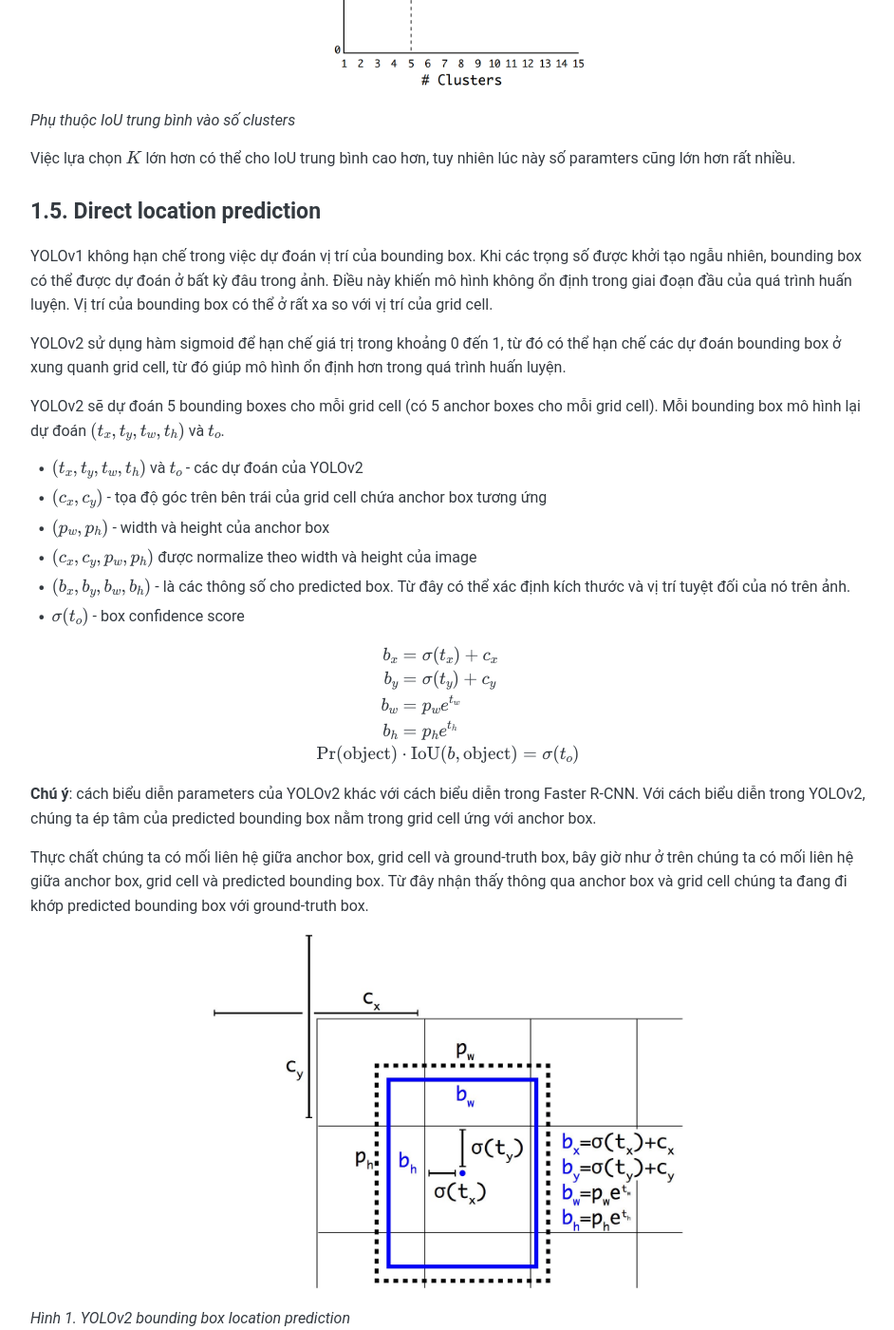
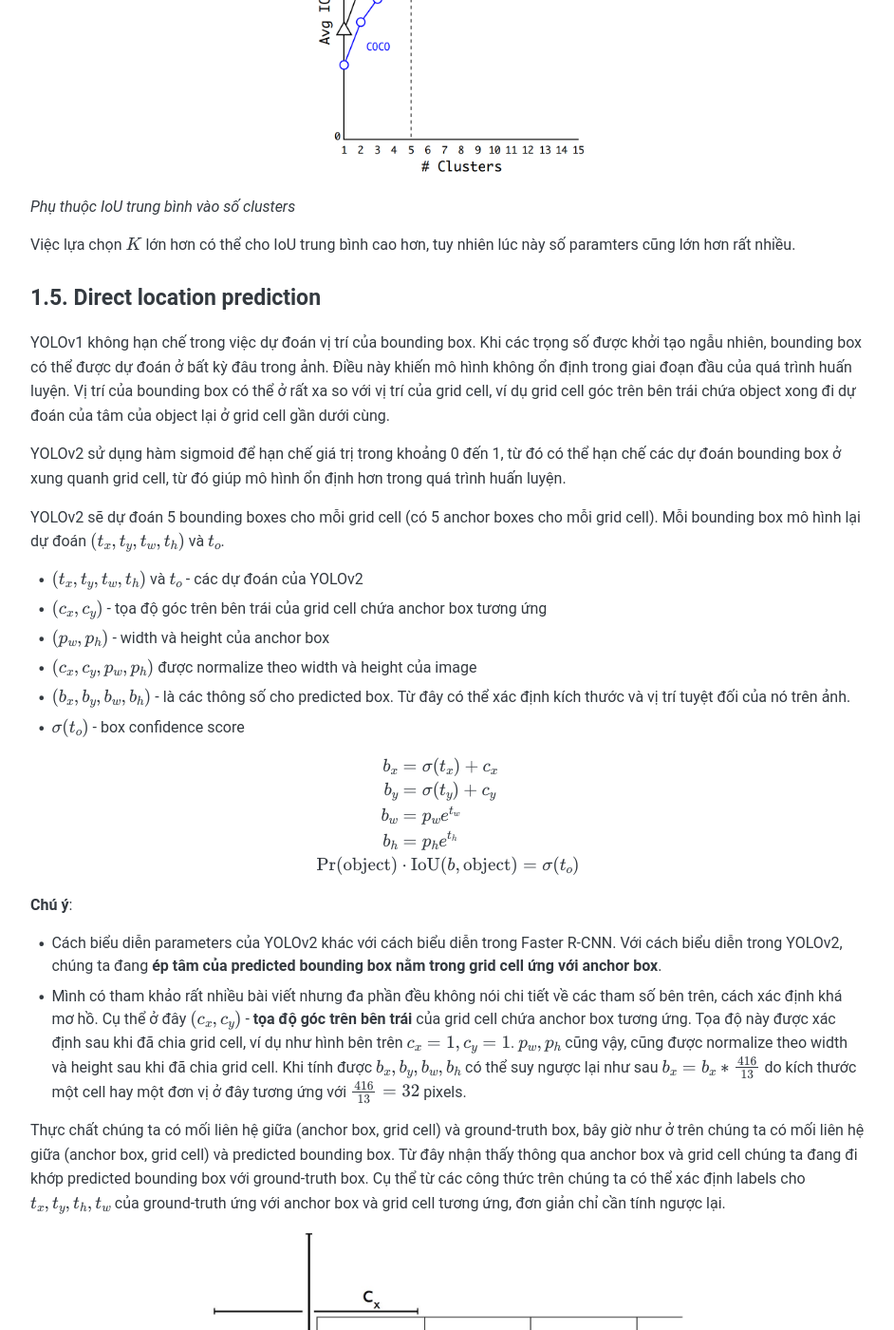
Before and after one commit to huytranvan2010/huytranvan2010.github.io, a Jekyll site: the page built from _posts/2021-07-06-YOLOv2-Core-Ideas.md, in a window 1280 px wide and 1400 px high, scrolled down 3280 px. Shown: the whole window at 95% size, without its empty margins (168-1110 px from the left). Built offline with Jekyll 4.4.1, drawn with Linux system fonts in a browser that asks for light colours; some of the changed text lies outside the part shown.

Commit message:
add info about parameters of bboxes

```diff
--- a/_posts/2021-07-06-YOLOv2-Core-Ideas.md
+++ b/_posts/2021-07-06-YOLOv2-Core-Ideas.md
@@ -31,22 +31,24 @@ Khác với YOLOv1, base network của YOLOv2 được train cho classification
 
 ## 1.3. Convolutional with anchor boxes
 
-Đây là thay đổi đáng chú ý nhất của YOLOv2 so với YOLOv1. Các anchor boxes này chịu trách nhiệm cho việc dự đoán các bounding boxes. Anchor boxes được thiết kế cho bộ dataset có sẵn dựa trên phân nhóm clustering (K-means clustering). Điều này xuất phát từ việc các vật thể có một số boundng boxes tương đồng ví dụ như ô tô, xe đẹp có bounding box dạng hình chữ nhật nằm ngang, người có bounding box dạng hình chữ nhật đứng...Khái niệm anchor boxes này đã có trên [Faster R-CNN](https://huytranvan2010.github.io/Faster-RCNN/), hoạt động khá hiệu quả, sẽ đi dự đoán bounding boxes dựa trên các anchor boxes này.
+Đây là thay đổi đáng chú ý nhất của YOLOv2 so với YOLOv1. Các anchor boxes này chịu trách nhiệm cho việc dự đoán các bounding boxes. Anchor boxes được thiết kế cho bộ dataset có sẵn dựa trên phân nhóm clustering (K-means clustering). Điều này xuất phát từ việc các vật thể có một số boundng boxes tương đồng ví dụ như ô tô, xe đẹp có bounding box dạng hình chữ nhật nằm ngang, người có bounding box dạng hình chữ nhật đứng... Khái niệm anchor boxes này đã có trên [Faster R-CNN](https://huytranvan2010.github.io/Faster-RCNN/), hoạt động khá hiệu quả, sẽ đi dự đoán bounding boxes dựa trên các anchor boxes này.
 
 Dưới đây là một số thay đổi khi sử dụng convolutional với anchor boxes:
 - Loại bỏ FC layers chịu trách nhiệm cho dự đoán bounding boxes, loại bỏ một lớp Maxpooling ở cuối để tăng kích thước feature map.
 
 <img src="../images/YOLO/yolov2_5.jpeg" style="display:block; margin-left:auto; margin-right:auto">
 
-- Thay đổi input size từ `448x448` xuống `416x416`. Điều này giúp tạo feature map có kích thước `13x13` - là số lẻ. Thông thường center của picture thường bị chiếm bởi object có kích thước lớn. Với số lẻ grid cells, chúng ta sẽ chỉ rõ vị trí của object.
+- Thay đổi input size từ `448x448` xuống `416x416`. Điều này giúp tạo feature map có kích thước `13x13` - là số lẻ. Thông thường center của picture thường bị chiếm bởi object có kích thước lớn. Với số lẻ grid cells, chúng ta sẽ chỉ rõ vị trí của object. Tránh trường hợp feature map chẵn, vị trí trong hình thuộc về cả 4 grid cells.
 
 <img src="../images/YOLO/yolov2_6.jpeg" style="display:block; margin-left:auto; margin-right:auto" width="500">
 
-- Chuyển class prediction từ cell level sang bounding box level. Mỗi dự đoán của bounding box bao gồm 4 parameters, 1 box confidence score (objectness) và 20 class probabilities. Giả sử mỗi grid cell có 5 anchor boxes (5 prior boxes) thì sẽ dự đoán 5 bounding boxes và lúc này có tổng số 125 parameters cho mỗi grid cell.
+- Chuyển class prediction từ cell level sang bounding box level. Mỗi dự đoán của bounding box bao gồm 4 parameters, 1 box confidence score (objectness) và 20 class probabilities. Xem thêm [Deep Learning Specialization]() để có cảm giác tốt hơn .Giả sử mỗi grid cell có 5 anchor boxes (5 prior boxes) thì sẽ dự đoán 5 bounding boxes và lúc này có tổng số 125 parameters cho mỗi grid cell.
 
 <img src="../images/YOLO/yolov2_3.png" style="display:block; margin-left:auto; margin-right:auto" width="800">
 
 Thay vì dự đoán vị trí của bounding boxes với FC layers trong [YOLOv1](https://huytranvan2010.github.io/YOLOv1-Core-Ideas/), YOLOv2 sử dụng Conv layers để dự đoán vị trí của anchor boxes như trong [Faster R-CNN](https://huytranvan2010.github.io/Faster-RCNN/). YOLOv2 downsampling ảnh ban đầu xuống feature map có kích thước `13x13`. YOLOv1 dự đoán 98 bounding boxes, còn YOLOv2 với anchor boxes nó dự đoán hơn 1000 boxes. Thay đổi này làm giảm mAP một chút từ 69.6% map xuống 69.2% mAP, nhưng recall tăng từ 81% lên 88% - đồng nghĩa với việc tăng cơ hội phát hiện được tất cả groundth-truth boxes.
+
+**Chú ý**: Tương tự như YOLOv1, khi downsampling xuống feature map `13x13`, điều này đồng nghĩa với việc chúng ta chia input image thành grid cell `13x13` và mỗi cell này tương ứng với một vị trí trong feature map.
 
 ## 1.4. Dimension clusters
 
@@ -64,7 +66,7 @@ Việc lựa chọn $K$ lớn hơn có thể cho IoU trung bình cao hơn, tuy n
 
 ## 1.5. Direct location prediction
 
-YOLOv1 không hạn chế trong việc dự đoán vị trí của bounding box. Khi các trọng số được khởi tạo ngẫu nhiên, bounding box có thể được dự đoán ở bất kỳ đâu trong ảnh. Điều này khiến mô hình không ổn định trong giai đoạn đầu của quá trình huấn luyện. Vị trí của bounding box có thể ở rất xa so với vị trí của grid cell.
+YOLOv1 không hạn chế trong việc dự đoán vị trí của bounding box. Khi các trọng số được khởi tạo ngẫu nhiên, bounding box có thể được dự đoán ở bất kỳ đâu trong ảnh. Điều này khiến mô hình không ổn định trong giai đoạn đầu của quá trình huấn luyện. Vị trí của bounding box có thể ở rất xa so với vị trí của grid cell, ví dụ grid cell góc trên bên trái chứa object xong đi dự đoán của tâm của object lại ở grid cell gần dưới cùng.
 
 YOLOv2 sử dụng hàm sigmoid để hạn chế giá trị trong khoảng 0 đến 1, từ đó có thể hạn chế các dự đoán bounding box ở xung quanh grid cell, từ đó giúp mô hình ổn định hơn trong quá trình huấn luyện.
 
@@ -84,9 +86,11 @@ b_h &= p_h e^{t_h}\\
 \text{Pr}(\text{object}) &\cdot \text{IoU}(b, \text{object}) = \sigma(t_o)
 \end{aligned} $$
 
-**Chú ý**: cách biểu diễn parameters của YOLOv2 khác với cách biểu diễn trong Faster R-CNN. Với cách biểu diễn trong YOLOv2, chúng ta ép tâm của predicted bounding box nằm trong grid cell ứng với anchor box.
+**Chú ý**:
+- Cách biểu diễn parameters của YOLOv2 khác với cách biểu diễn trong Faster R-CNN. Với cách biểu diễn trong YOLOv2, chúng ta đang **ép tâm của predicted bounding box nằm trong grid cell ứng với anchor box**.
+- Mình có tham khảo rất nhiều bài viết nhưng đa phần đều không nói chi tiết về các tham số bên trên, cách xác định khá mơ hồ. Cụ thể ở đây $(c_x, c_y)$ - **tọa độ góc trên bên trái** của grid cell chứa anchor box tương ứng. Tọa độ này được xác định sau khi đã chia grid cell, ví dụ như hình bên trên $c_x = 1, c_y = 1$. $p_w, p_h$ cũng vậy, cũng được normalize theo width và height sau khi đã chia grid cell. Khi tính được $b_x, b_y, b_w, b_h$ có thể suy ngược lại như sau $b_x = b_x * \frac{416}{13}$ do kích thước một cell hay một đơn vị ở đây tương ứng với $\frac{416}{13} = 32$ pixels.
 
-Thực chất chúng ta có mối liên hệ giữa anchor box, grid cell và ground-truth box, bây giờ như ở trên chúng ta có mối liên hệ giữa anchor box, grid cell và predicted bounding box. Từ đây nhận thấy thông qua anchor box và grid cell chúng ta đang đi khớp predicted bounding box với ground-truth box.
+Thực chất chúng ta có mối liên hệ giữa (anchor box, grid cell) và ground-truth box, bây giờ như ở trên chúng ta có mối liên hệ giữa (anchor box, grid cell) và predicted bounding box. Từ đây nhận thấy thông qua anchor box và grid cell chúng ta đang đi khớp predicted bounding box với ground-truth box. Cụ thể từ các công thức trên chúng ta có thể xác định labels cho $t_x, t_y, t_h, t_w$ của ground-truth ứng với anchor box và grid cell tương ứng, đơn giản chỉ cần tính ngược lại.
 
 <img src="../images/YOLO/yolov2_7.jpeg" style="display:block; margin-left:auto; margin-right:auto" width="500">
 
```
Also changed, not shown: _posts/2021-07-06-YOLOv1-Core-Ideas.md (+7 -3 lines).
